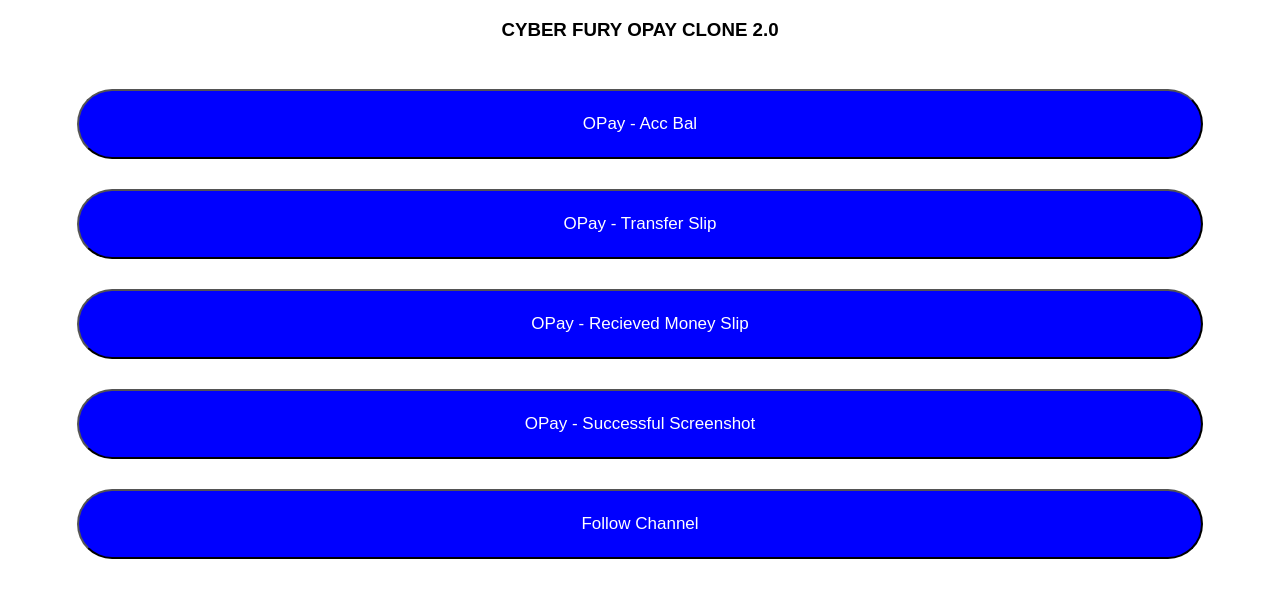
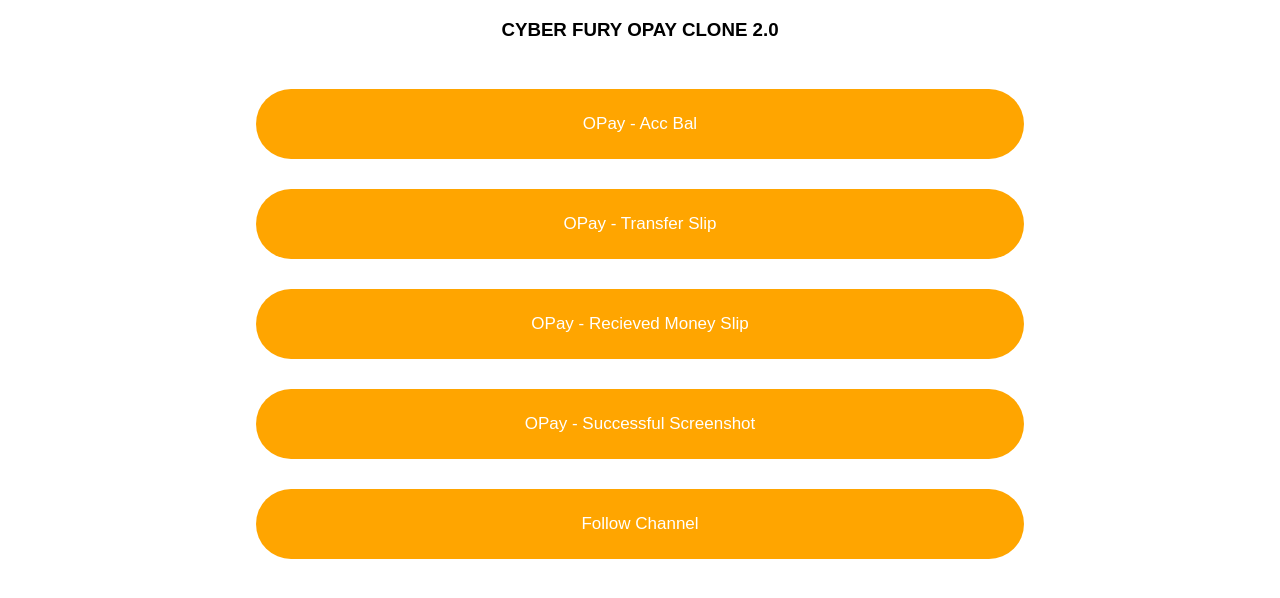
Before and after one commit to Larrykay24/opay-clone, a plain HTML site: page index.html in a window 1280 px wide. Drawn offline with Linux system fonts and the light colour scheme.

Commit message:
Update index.html

```diff
--- a/index.html
+++ b/index.html
@@ -12,11 +12,12 @@ background: #FFFFFF;
 padding: 5;
 }
 button {
-background: blue;
+background: orange;
 height: 70px;
 font-size: 17px;
+  border: none;
 border-radius: 50px;
-width: 88%;
+width: 60%;
 margin-top: 30px;
 color: #fff;
 }
```
